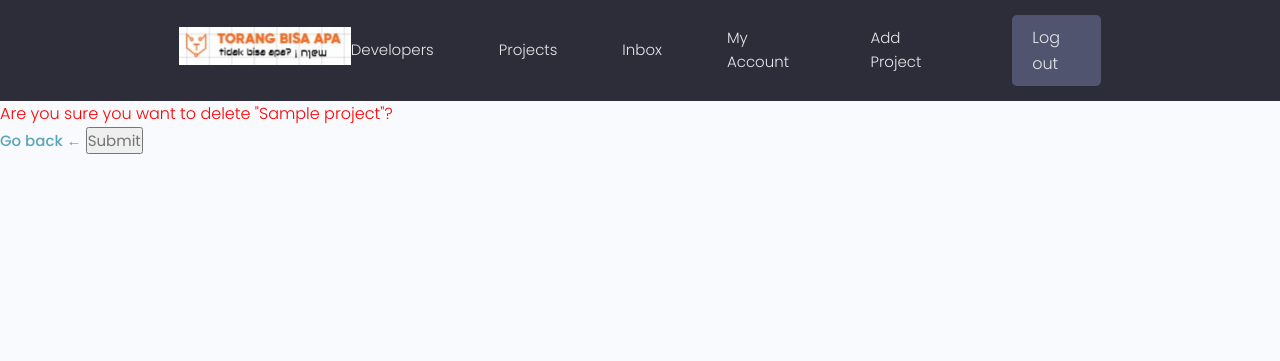
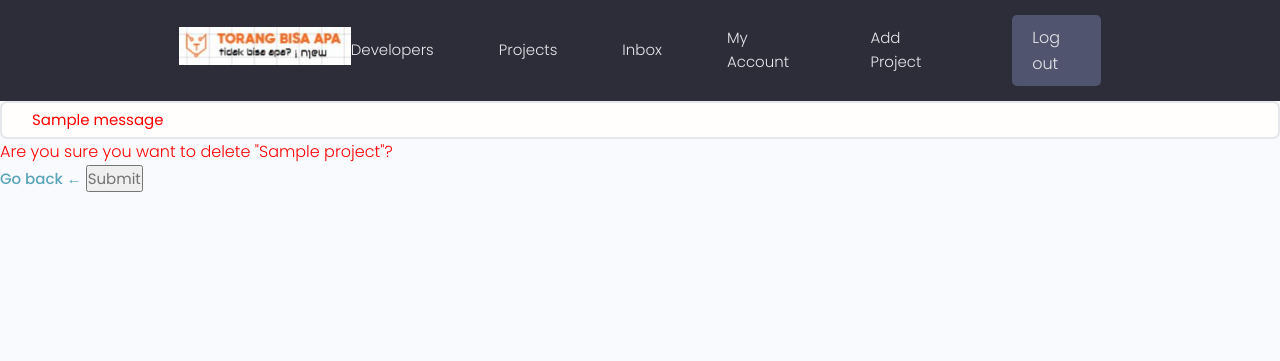
Before and after one commit to gurnitha/2022-django-torang-bisa-apa, a Django app: page /delete-project/00000000-0000-0000-0000-000000000001/ in a window 1280 px wide. Shown: the top 361 px of the page. Run offline with Django 3.2, Linux system fonts and the light colour scheme; a user stored in the database is signed in; tables that the repository leaves empty hold one stand-in row (values such as "Sample post"); one stand-in notice (Sample message) is shown; some libraries are stand-ins or nearby versions.

Commit message:
23.10 MESSAGES - Adding flash error message to login dan logout

```diff
--- a/templates/base.html
+++ b/templates/base.html
@@ -66,6 +66,19 @@
     </header>
     <!-- END Header Section -->
 
+    <!-- Flash Messages -->
+    {% if messages %}
+    <ul class="messages">
+        {% for message in messages %}
+        <li style="color:red;"
+            {% if message.tags %}
+            class="{{ message.tags }}"
+            {% endif %}>{{ message }}</li>
+        {% endfor %}
+    </ul>
+    {% endif %}
+    <!-- END Flash Messages -->
+
 	<!-- Content -->
 	{% block content %}
 	{% endblock content %}
```
Also changed, not shown: users/views.py (+16 -4 lines), README.md.
